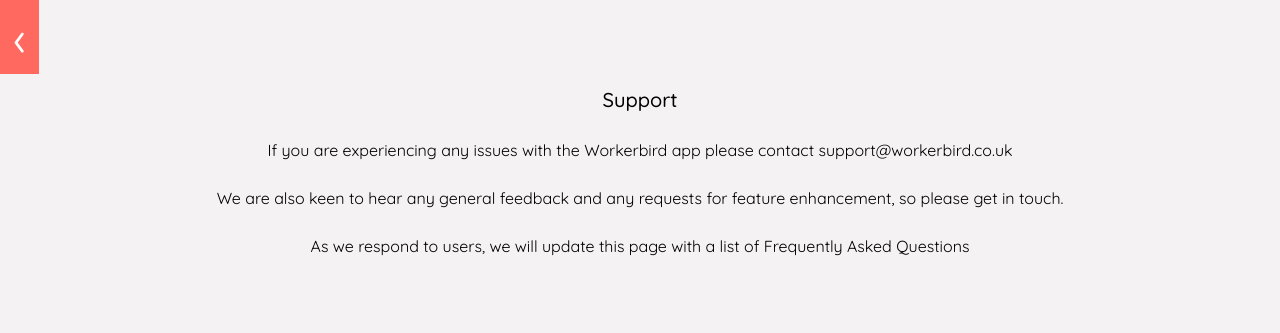
After one commit to WageCheck/workerbird-website, a PHP site: page /support.html in a window 1280 px wide. The commit adds this page. Shown: the top 333 px of the page. Run offline with PHP 8.4, Linux system fonts and the light colour scheme; some web fonts are replaced.

Commit message:
Add Support Page

```diff
--- a/home.html
+++ b/home.html
@@ -163,6 +163,9 @@
             <a href="privacy.html">
                 <li id="privacy-link">Privacy</li>
             </a>
+            <a href="support.html">
+                <li id="support-link">Support</li>
+            </a>
         </ul>
     </footer>
     <script src="https://unpkg.com/flickity@2/dist/flickity.pkgd.min.js"></script>
--- a/privacy.html
+++ b/privacy.html
@@ -57,7 +57,7 @@
         <h3>Deleting information</h3>
             <p>
                 You may delete your account by emailing
-                <a href="mailto:privacy@workerbird.co.uk">privacy@workerbird.co.uk.</a> .
+                <a href="mailto:privacy@workerbird.co.uk" id="delete">privacy@workerbird.co.uk.</a> .
             </p>
             <p>
                 Workerbird may delete your information at any time and for any reason,
@@ -71,7 +71,7 @@
         <h3>Contacting Us</h3>
             <p>
                 If you have questions regarding this privacy policy, you may email
-                <a href="mailto:privacy@workerbird.co.uk">privacy@workerbird.co.uk.</a>
+                <a href="mailto:privacy@workerbird.co.uk" id="questions">privacy@workerbird.co.uk.</a>
             </p>
         <h3>Changes to this policy</h3>
         <p>
--- a/style.css
+++ b/style.css
@@ -87,8 +87,7 @@
 #features__content,
 #get-involved__content,
 #contact__content,
-#supported-by__content,
-#terms {
+#supported-by__content {
   text-align: center;
   padding: 2rem 2rem 4rem 2rem;
 }
@@ -170,19 +169,18 @@
     z-index: 10;
 }
 
-#footer-menu li {
-
-}
-
 #terms,
 #terms-back,
 #privacy,
-#privacy-back {
+#privacy-back,
+#support-body,
+#support-back {
     background-color: rgb(244, 242, 242)
 }
 
 #terms,
-#privacy {
+#privacy,
+#support {
   text-align: center;
   padding: 0rem 2rem 4rem 2rem;
 }
@@ -193,18 +191,27 @@
   font-size: 1.5rem;
 }
 
-#terms p,
-#privacy p {
+#support-title {
   padding: 1rem;
 }
 
-#terms-link:hover,
-#terms-contact:hover {
+#terms p,
+#privacy p,
+#support p {
+  padding: 1rem;
+}
+
+#policy-link:hover,
+#terms-contact:hover,
+#support-email:hover,
+#delete:hover,
+#questions:hover {
   text-decoration: underline
 }
 
 #arrow,
-#privacy-arrow {
+#privacy-arrow,
+#support-arrow {
   display: inline-block;
   padding: 1%;
   color: black;
@@ -212,7 +219,8 @@
 }
 
 #arrow:hover,
-#privacy-arrow:hover {
+#privacy-arrow:hover,
+#support-arrow:hover {
   background-color:rgb(255, 105, 95);
   color: #ffff
 }
--- /dev/null
+++ b/support.html
@@ -0,0 +1,27 @@
+<!DOCTYPE html>
+<html lang="en">
+<head>
+    <meta charset="UTF-8">
+    <meta name="viewport" content="width=device-width, initial-scale=1.0">
+    <meta http-equiv="X-UA-Compatible" content="ie=edge">
+    <title>workerbird</title>
+    <link rel="stylesheet" href="reset.css" />
+    <link rel="stylesheet" href="style.css" />
+    <meta name="theme-color" content="rgb(255, 105, 95)" />
+    <!-- load this last -->
+</head>
+<body id="support-body">
+    <nav id="privacy-back">
+        <a href="home.html" id="support-arrow">&#8249;</a>
+    </nav>
+    <main id="support">
+        <h3 id="support-title">Support</h3>
+        <p>
+            If you are experiencing any issues with the Workerbird app please contact
+            <a href="mailto:support@workerbird.co.uk" id="support-email">support@workerbird.co.uk</a>
+        </p>
+        <p>We are also keen to hear any general feedback and any requests for feature enhancement, so please get in touch.</p>
+        <p>As we respond to users, we will update this page with a list of Frequently Asked Questions</p>
+    </main>
+</body>
+</html>
--- a/terms.html
+++ b/terms.html
@@ -131,7 +131,7 @@
         <h3>Section 6 - Personal Information</h3>
             <p>
                 Your submission of personal information on the site is governed by our
-                <a href="privacy.html" id="terms-link">Privacy Policy</a>.
+                <a href="privacy.html" id="policy-link">Privacy Policy</a>.
             </p>
         <h3>Section 7 - Prohibited Uses</h3>
             <p>
```
